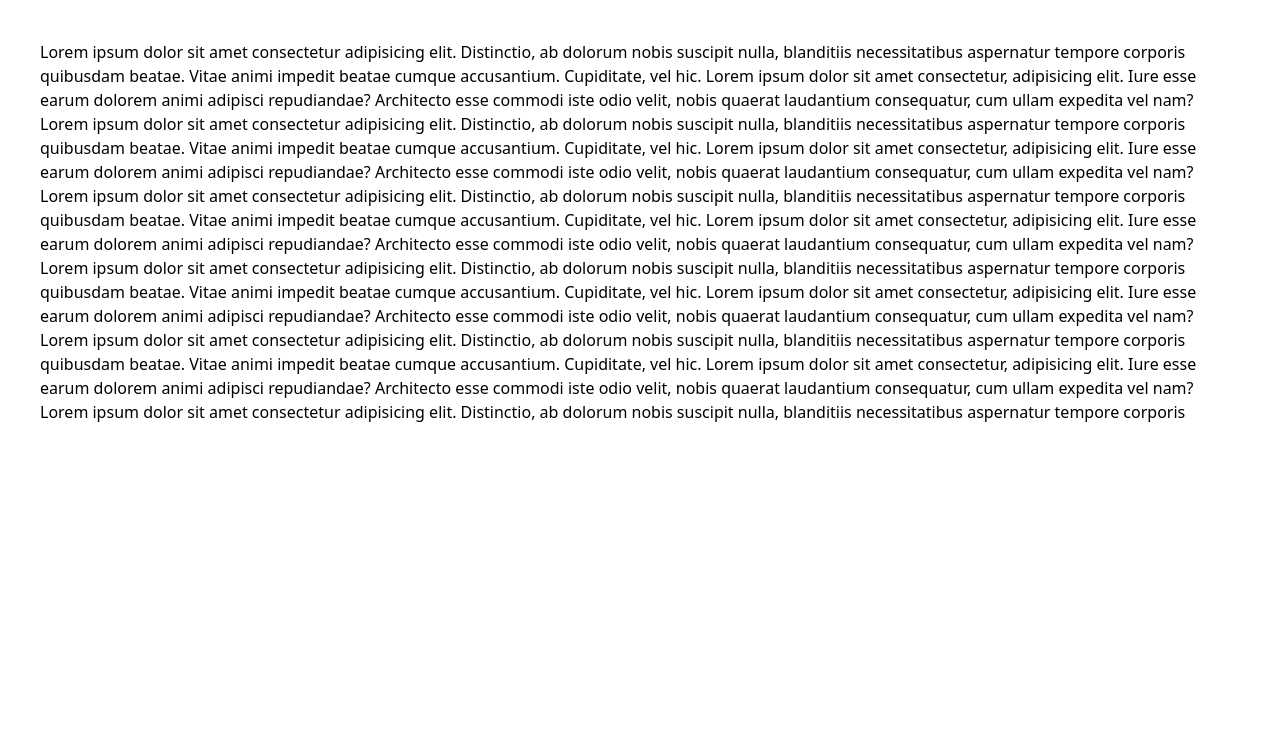
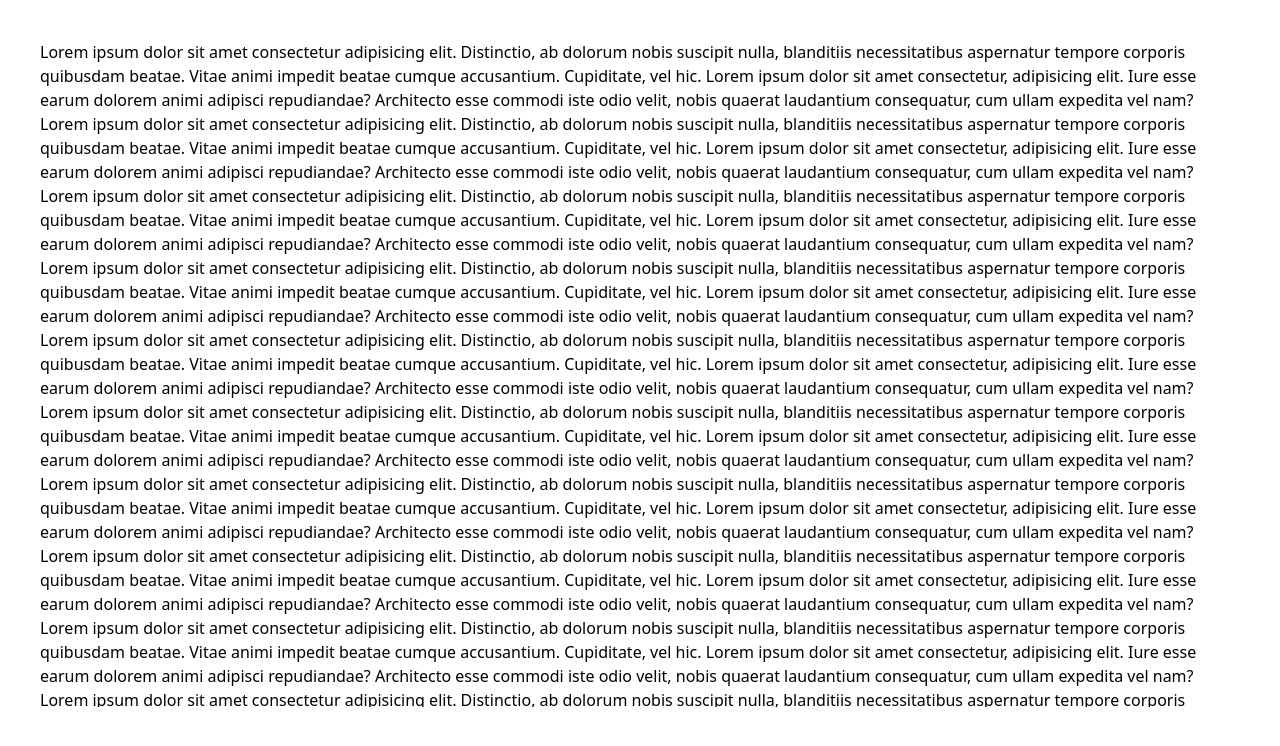
Before and after one commit to onehoax/portfolio, a Nuxt app: page / in a window 1280 px wide. Shown: the top 746 px of the page. Built offline with nearby package versions, Linux system fonts and the light colour scheme.

Commit message:
cont: home page

```diff
--- a/layouts/Default.vue
+++ b/layouts/Default.vue
@@ -48,12 +48,12 @@
         </nav>
       </header>
     </div>
-    <div class="relative flex-1 md:col-span-4 bg-gray-200 shadow-inner shadow-stone-400">
+    <div class="relative flex-1 md:col-span-4 bg-gray-100 shadow-inner shadow-stone-400">
       <!-- page content -->
       <slot />
       <!-- page content -->
-      <footer class="h-16 absolute bottom-0 w-full">
-        <nav class="flex justify-center items-center border-t border-gray-300 mx-4 pt-4">
+      <footer class="h-16 absolute bottom-0 w-full bg-stone-200 shadow-xl shadow-black">
+        <nav class="flex justify-center items-center mx-4 pt-4">
           <NuxtLink :href="email" class="mx-4">
             <PaperAirplaneIcon class="footer-icon" />
           </NuxtLink>
--- a/pages/index.vue
+++ b/pages/index.vue
@@ -1,5 +1,5 @@
 <template>
-  <main class="flex justify-center m-10 overflow-y-auto h-96">
+  <main class="absolute flex justify-center m-10 overflow-y-auto h-5/6">
     <div>
       Lorem ipsum dolor sit amet consectetur adipisicing elit. Distinctio, ab dolorum nobis suscipit nulla, blanditiis
       necessitatibus aspernatur tempore corporis quibusdam beatae. Vitae animi impedit beatae cumque accusantium.
```
